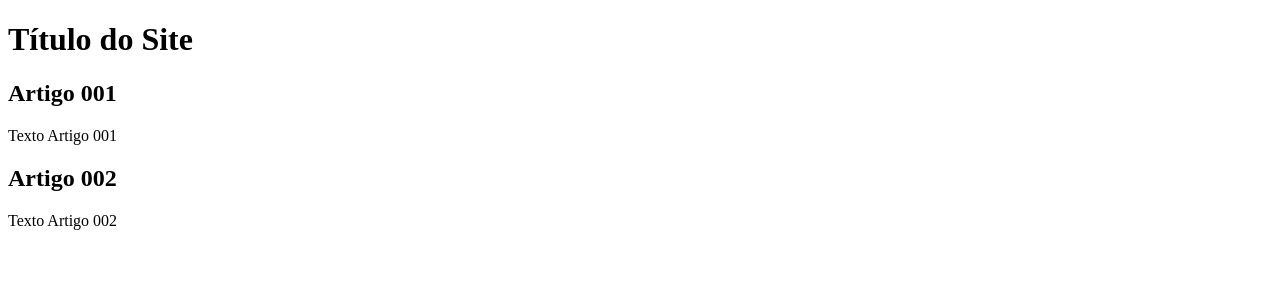
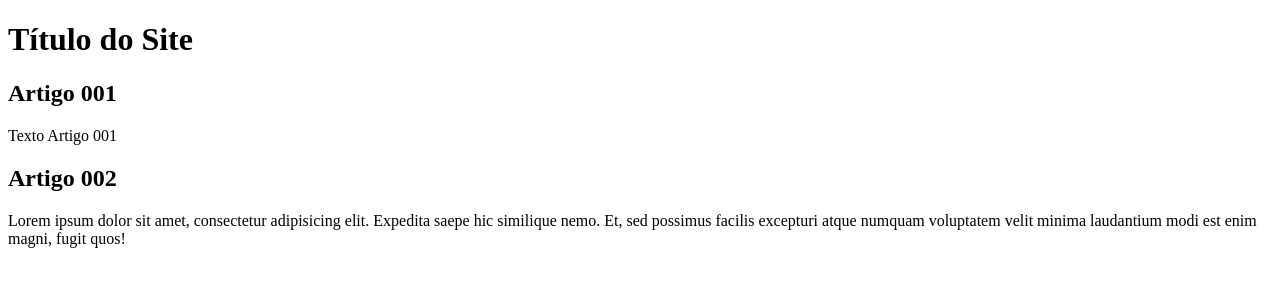
Before and after one commit to matheusrlima/projeto-site, a plain HTML site: page index.html in a window 1280 px wide. Drawn offline with Linux system fonts and the light colour scheme.

Commit message:
comecei a escrever o conteúdo

```diff
--- a/index.html
+++ b/index.html
@@ -16,7 +16,7 @@
         </article>
         <article>
             <h2>Artigo 002</h2>
-            <p>Texto Artigo 002</p>
+            <p>Lorem ipsum dolor sit amet, consectetur adipisicing elit. Expedita saepe hic similique nemo. Et, sed possimus facilis excepturi atque numquam voluptatem velit minima laudantium modi est enim magni, fugit quos!</p>
         </article>
     </main>
 </body>
```
